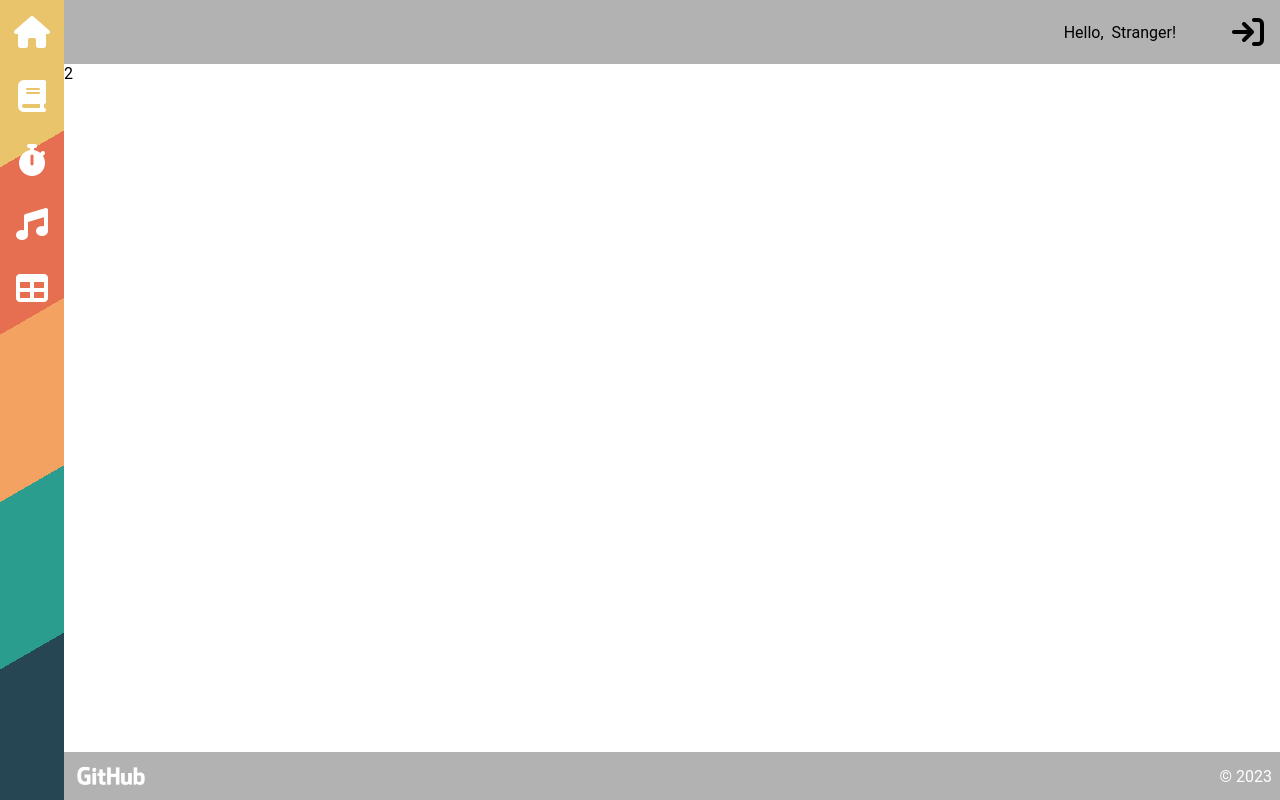
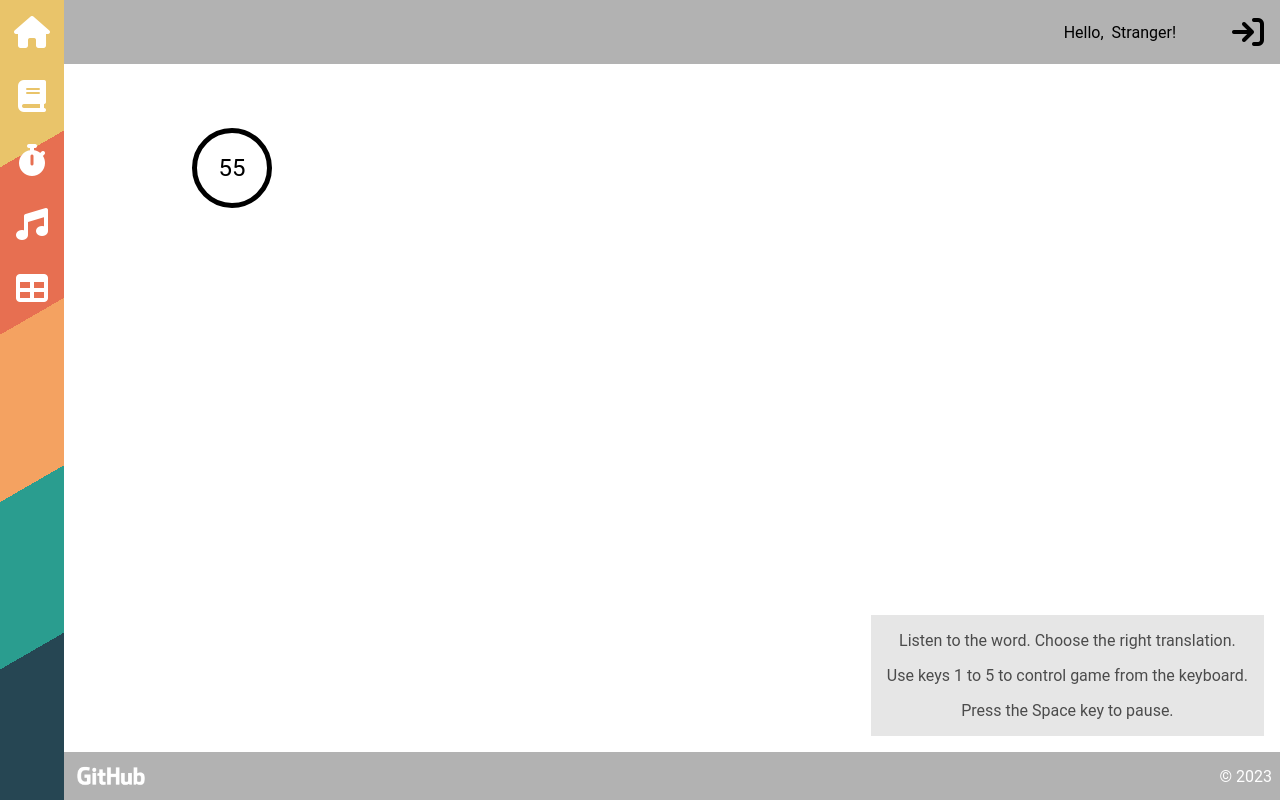
Before and after one commit to SavitskayaKseniya22/lang-app, a React (Create React App) app: page /audiocall/1 in a window 1280 px wide. Built offline with nearby package versions, Linux system fonts and the light colour scheme.

Commit message:
refactor: game component

```diff
--- a/src/interfaces.tsx
+++ b/src/interfaces.tsx
@@ -93,3 +93,10 @@ export interface AnswerType {
   word: WordType;
   answer: boolean;
 }
+
+export enum GameTipView {
+  SMALL,
+  BIG,
+}
+
+export type ChildrenProps = string | JSX.Element | JSX.Element[];
--- a/src/pages/audiocall/Audiocall.tsx
+++ b/src/pages/audiocall/Audiocall.tsx
@@ -1,6 +1,18 @@
 import React, { useEffect } from 'react';
 import { useLocation } from 'react-router-dom';
+import styled from 'styled-components';
 import { useGetAllWordsQuery } from '../../store/words/wordsApi';
+import { GameType } from '../../interfaces';
+import GameContainer from '../game/components/GameContainer';
+import Timer from '../sprint/components/Timer';
+
+const StyledAudiocall = styled('div')`
+  display: flex;
+  justify-content: center;
+  align-items: center;
+  padding: 2rem;
+  position: relative;
+`;
 
 function Audiocall() {
   const { state } = useLocation();
@@ -13,7 +25,13 @@ function Audiocall() {
     console.log(data);
   }, [data]);
 
-  return <div>2</div>;
+  return (
+    <StyledAudiocall>
+      <GameContainer type={GameType.AUDIOCALL}>
+        <Timer duration={60} doAfterTimer={() => {}} />
+      </GameContainer>
+    </StyledAudiocall>
+  );
 }
 
 export default Audiocall;
--- a/src/pages/game/Game.tsx
+++ b/src/pages/game/Game.tsx
@@ -3,7 +3,7 @@ import React, { useEffect, useState } from 'react';
 import { FormProvider, useForm } from 'react-hook-form';
 import { Navigate } from 'react-router-dom';
 import styled from 'styled-components';
-import { GameProps } from '../../interfaces';
+import { GameProps, GameTipView } from '../../interfaces';
 import GameTip from './components/GameTip';
 import GroupPicker from './components/GroupPicker';
 
@@ -41,7 +41,7 @@ function Game({ type, page, group }: GameProps) {
     <FormProvider {...methods}>
       <StyledGame>
         <h2>{type}</h2>
-        <GameTip type={type} />
+        <GameTip type={type} $view={GameTipView.BIG} />
         <GroupPicker />
       </StyledGame>
     </FormProvider>
--- /dev/null
+++ b/src/pages/game/components/GameContainer.tsx
@@ -0,0 +1,38 @@
+import React from 'react';
+
+import styled from 'styled-components';
+import { GameType, GameTipView, ChildrenProps } from '../../../interfaces';
+import GameTip from './GameTip';
+
+const StyledGameContainer = styled('div')`
+  width: 1024px;
+  padding: 2rem;
+  display: flex;
+  justify-content: space-between;
+  flex-direction: column;
+  height: 100%;
+  .game-tip {
+    position: absolute;
+    bottom: 1rem;
+    right: 1rem;
+    z-index: -1;
+    opacity: 0.7;
+  }
+`;
+
+function GameContainer({
+  type,
+  children,
+}: {
+  type: GameType;
+  children: ChildrenProps;
+}) {
+  return (
+    <StyledGameContainer>
+      {children}
+      <GameTip type={type} $view={GameTipView.SMALL} />
+    </StyledGameContainer>
+  );
+}
+
+export default GameContainer;
--- a/src/pages/game/components/GameTip.tsx
+++ b/src/pages/game/components/GameTip.tsx
@@ -1,18 +1,19 @@
 import React from 'react';
 import styled from 'styled-components';
-import { GameType } from '../../../interfaces';
+import { GameTipView, GameType } from '../../../interfaces';
 
-const StyledGameTip = styled('ul')`
+const StyledGameTip = styled('ul')<{ $view: GameTipView }>`
   background-color: gainsboro;
   padding: 1rem;
-  font-size: 1.5rem;
+  font-size: ${(props) =>
+    props.$view === GameTipView.BIG ? '1.5rem' : '1rem'};
   text-align: center;
   display: flex;
   flex-direction: column;
-  gap: 1.5rem;
+  gap: ${(props) => (props.$view === GameTipView.BIG ? '1.5rem' : '1rem')};
 `;
 
-function GameTip({ type }: { type: GameType }) {
+function GameTip({ type, $view }: { type: GameType; $view: GameTipView }) {
   const tips = {
     sprint: [
       'Read the word. Answer if the game suggested the correct translation.',
@@ -26,7 +27,7 @@ function GameTip({ type }: { type: GameType }) {
     ],
   };
   return (
-    <StyledGameTip>
+    <StyledGameTip className="game-tip" $view={$view}>
       {tips[type].map((tip) => (
         <li key={tip}>{tip}</li>
       ))}
--- a/src/pages/sprint/Sprint.tsx
+++ b/src/pages/sprint/Sprint.tsx
@@ -1,12 +1,13 @@
 /* eslint-disable react/jsx-props-no-spreading */
 
-import React, { SyntheticEvent, useEffect, useState } from 'react';
+import React, { SyntheticEvent, useCallback, useEffect, useState } from 'react';
 import { useLocation, useNavigate, useParams } from 'react-router-dom';
 import styled from 'styled-components';
 import { useGetAllWordsQuery } from '../../store/words/wordsApi';
 import {
   ActiveWordsTypes,
   GameResultType,
+  GameType,
   TextBookValuesTypes,
 } from '../../interfaces';
 import { getActiveWordsArgs, isAnswerCorrect } from '../../utils';
@@ -15,16 +16,15 @@ import Streak from './components/Streak';
 import Points from './components/Points';
 import SprintRound from './components/SprintRound';
 
+import ActiveWordsList from './components/ActiveWordsList';
+import GameContainer from '../game/components/GameContainer';
+
 const StyledSprint = styled('div')`
   display: flex;
   justify-content: center;
   align-items: center;
   padding: 2rem;
-
-  .sprint-container {
-    width: 1024px;
-    padding: 2rem;
-  }
+  position: relative;
 `;
 
 function Sprint() {
@@ -110,22 +110,19 @@ function Sprint() {
     }
   };
 
+  const doAfterTimer = useCallback(() => {
+    navigate(`result`, { state: result });
+  }, [navigate, result]);
+
   return (
     <StyledSprint>
-      <div className="sprint-container">
-        <Timer
-          duration={60}
-          doAfterTimer={() => {
-            navigate('result', { state: result });
-          }}
-        />
+      <GameContainer type={GameType.SPRINT}>
+        <Timer duration={5} doAfterTimer={doAfterTimer} />
         <Points value={result.points} />
         <Streak value={result.streak} />
-
-        {activeWords && (
-          <SprintRound handleChange={handleChange} words={activeWords} />
-        )}
-      </div>
+        <ActiveWordsList words={activeWords} />
+        <SprintRound handleChange={handleChange} />
+      </GameContainer>
     </StyledSprint>
   );
 }
--- /dev/null
+++ b/src/pages/sprint/components/ActiveWordsList.tsx
@@ -0,0 +1,45 @@
+import React from 'react';
+import styled from 'styled-components';
+import Spinner from '../../../components/spinner/Spinner';
+import { ActiveWordsTypes } from '../../../interfaces';
+
+const StyledActiveWordsList = styled('ul')`
+  display: flex;
+  flex-direction: column;
+  justify-content: center;
+  align-items: center;
+  padding: 2rem;
+  gap: 2rem;
+  flex-grow: 11;
+
+  li {
+    padding: 1rem;
+    color: black;
+    text-align: center;
+
+    &:first-child {
+      font-size: 4rem;
+    }
+
+    &:nth-child(2) {
+      font-size: 2rem;
+    }
+  }
+`;
+
+function ActiveWordsList({ words }: { words: ActiveWordsTypes | null }) {
+  return (
+    <StyledActiveWordsList>
+      {words && words.first && words.second ? (
+        <>
+          <li>{words.first.word?.word}</li>
+          <li>{words.second.word?.wordTranslate}</li>
+        </>
+      ) : (
+        <Spinner />
+      )}
+    </StyledActiveWordsList>
+  );
+}
+
+export default ActiveWordsList;
--- a/src/pages/sprint/components/SprintRound.tsx
+++ b/src/pages/sprint/components/SprintRound.tsx
@@ -2,7 +2,6 @@
 import React, { SyntheticEvent } from 'react';
 import { useForm } from 'react-hook-form';
 import styled from 'styled-components';
-import { ActiveWordsTypes } from '../../../interfaces';
 
 const StyledSprintRound = styled('form')`
   padding: 1rem;
@@ -11,27 +10,6 @@ const StyledSprintRound = styled('form')`
   align-items: center;
   flex-direction: column;
   gap: 1rem;
-`;
-
-const StyledAnswerList = styled('ul')`
-  display: flex;
-  flex-direction: column;
-  padding: 2rem;
-  gap: 2rem;
-
-  li {
-    padding: 1rem;
-    color: black;
-    text-align: center;
-
-    &:first-child {
-      font-size: 4rem;
-    }
-
-    &:nth-child(2) {
-      font-size: 2rem;
-    }
-  }
 `;
 
 const StyledChoiceList = styled('ul')`
@@ -64,20 +42,13 @@ const StyledChoiceList = styled('ul')`
 
 function SprintRound({
   handleChange,
-  words,
 }: {
   handleChange: (e: SyntheticEvent) => void;
-  words: ActiveWordsTypes;
 }) {
   const { register, handleSubmit, reset } = useForm();
 
   return (
     <StyledSprintRound onSubmit={handleSubmit(() => {})}>
-      <StyledAnswerList>
-        <li>{words.first?.word?.word}</li>
-        <li>{words.second?.word?.wordTranslate}</li>
-      </StyledAnswerList>
-
       <StyledChoiceList>
         {['false', 'true'].map((item) => (
           <li className={`choices_${item}`} key={item}>
--- a/src/pages/sprint/components/Timer.tsx
+++ b/src/pages/sprint/components/Timer.tsx
@@ -1,5 +1,4 @@
 import React, { useEffect, useState } from 'react';
-import { useNavigate } from 'react-router-dom';
 import styled from 'styled-components';
 
 const StyledTimer = styled('div')`
@@ -22,21 +21,22 @@ function Timer({
   doAfterTimer: () => void;
 }) {
   const [timer, setTimer] = useState(duration);
-  const navigate = useNavigate();
+
+  if (!timer) {
+    // check double render
+    doAfterTimer();
+  }
 
   useEffect(() => {
-    if (!timer) {
-      doAfterTimer();
-    }
-
-    const interval = setTimeout(() => {
+    const interval = setInterval(() => {
       setTimer((seconds) => seconds - 1);
     }, 1000);
 
     return () => {
       clearInterval(interval);
     };
-  }, [doAfterTimer, navigate, timer]);
+    // eslint-disable-next-line react-hooks/exhaustive-deps
+  }, []);
 
   return <StyledTimer>{timer}</StyledTimer>;
 }
--- a/src/router.tsx
+++ b/src/router.tsx
@@ -43,7 +43,10 @@ const router = createBrowserRouter(
         </Route>
         <Route path="/audiocall">
           <Route index element={<Game type={GameType.AUDIOCALL} />} />
-          <Route path=":group" element={<Audiocall />} />
+          <Route path=":group">
+            <Route index element={<Audiocall />} />
+            <Route path="result" element={<GameResult />} />
+          </Route>
         </Route>
         <Route path="/statistics" element={<div>d</div>} />
         <Route path="*" element={<Page404 />} />
```
